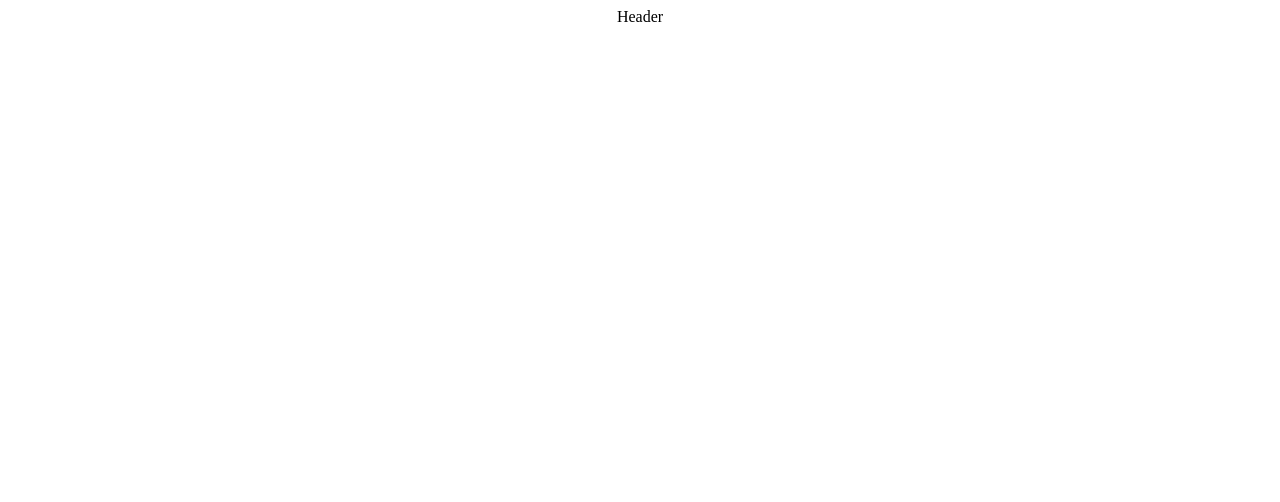
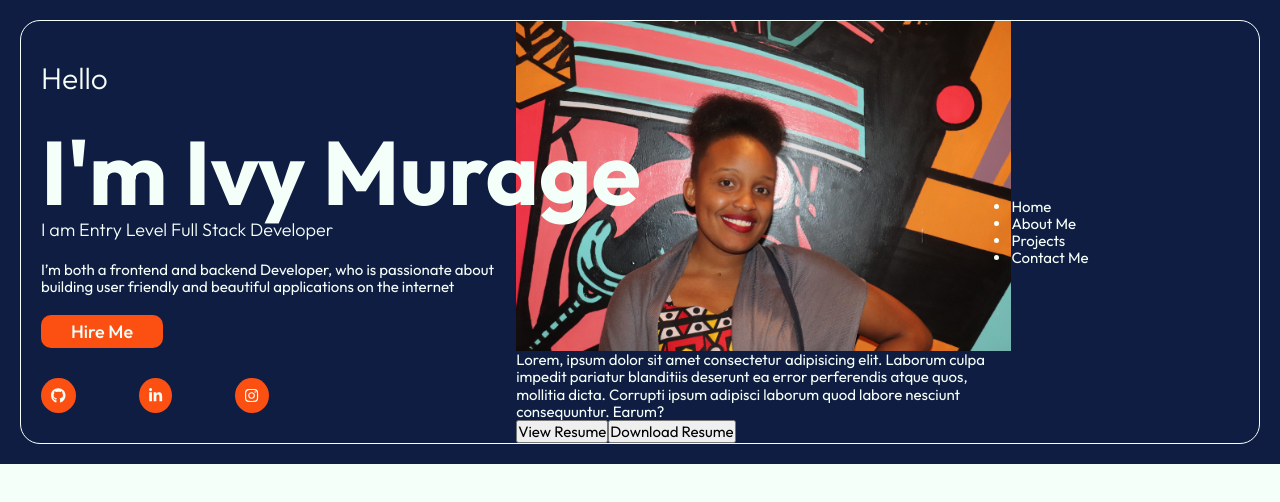
Before and after one commit to Murage-Ivy/my-portfolio, a React (Create React App) app: page / in a window 1280 px wide. Shown: the top 502 px of the page. Built offline with nearby package versions, Linux system fonts and the light colour scheme.

Commit message:
Implement the info section

```diff
--- a/package.json
+++ b/package.json
@@ -3,6 +3,11 @@
   "version": "0.1.0",
   "private": true,
   "dependencies": {
+    "@fortawesome/fontawesome-svg-core": "^6.2.1",
+    "@fortawesome/free-brands-svg-icons": "^6.2.1",
+    "@fortawesome/free-regular-svg-icons": "^6.2.1",
+    "@fortawesome/free-solid-svg-icons": "^6.2.1",
+    "@fortawesome/react-fontawesome": "^0.2.0",
     "@testing-library/jest-dom": "^5.16.5",
     "@testing-library/react": "^13.4.0",
     "@testing-library/user-event": "^13.5.0",
--- a/src/App.css
+++ b/src/App.css
@@ -1,38 +1,24 @@
-.App {
-  text-align: center;
+@import url("https://fonts.googleapis.com/css2?family=Outfit:wght@300;400;500;700;900&display=swap");
+:root {
+  --primary-color: #101d42;
+  --secondary-color: #f5fffa;
+  --tertiary-color: #fb5012;
+}
+* {
+  padding: 0;
+  box-sizing: border-box;
+  margin: 0;
+  font-family: "Outfit", sans-serif;
+  font-size: 15px;
 }
 
-.App-logo {
-  height: 40vmin;
-  pointer-events: none;
+html,
+body {
+  scroll-behavior: smooth;
+  line-height: 1.15; /* 1 */
+  -webkit-text-size-adjust: 100%; /* 2 */
+  background-color: var(--secondary-color);
 }
-
-@media (prefers-reduced-motion: no-preference) {
-  .App-logo {
-    animation: App-logo-spin infinite 20s linear;
-  }
+App {
+  display: block;
 }
-
-.App-header {
-  background-color: #282c34;
-  min-height: 100vh;
-  display: flex;
-  flex-direction: column;
-  align-items: center;
-  justify-content: center;
-  font-size: calc(10px + 2vmin);
-  color: white;
-}
-
-.App-link {
-  color: #61dafb;
-}
-
-@keyframes App-logo-spin {
-  from {
-    transform: rotate(0deg);
-  }
-  to {
-    transform: rotate(360deg);
-  }
-}
--- a/src/components/header/Header.css
+++ b/src/components/header/Header.css
@@ -0,0 +1,13 @@
+.header {
+  background-color: var(--primary-color);
+  padding: 20px;
+}
+header {
+  display: grid;
+  grid-template-columns: 40% 40% 20%;
+  background-color: var(--primary-color);
+  color: var(--secondary-color);
+  border: 1px solid var(--secondary-color);
+  border-radius: 20px;
+  align-items: center;
+}
--- a/src/components/header/Header.jsx
+++ b/src/components/header/Header.jsx
@@ -1,9 +1,18 @@
-import React from 'react'
-
+import React from "react";
+import ImageSection from "../image_section/ImageSection";
+import InfoSection from "../info_section/InfoSection";
+import Nav from "../nav/Nav";
+import "./Header.css";
 function Header() {
   return (
-    <div>Header</div>
-  )
+    <div className="header">
+      <header>
+        <InfoSection />
+        <ImageSection />
+        <Nav />
+      </header>
+    </div>
+  );
 }
 
-export default Header
+export default Header;
--- /dev/null
+++ b/src/components/image_section/ImageSection.css
@@ -0,0 +1,9 @@
+.image-section{
+
+}
+
+.image-section > img {
+    display: block;
+    max-width: 100%;
+
+}
--- /dev/null
+++ b/src/components/image_section/ImageSection.jsx
@@ -0,0 +1,24 @@
+import React from "react";
+import "./ImageSection.css";
+
+function ImageSection() {
+  return (
+    <div className="image-section">
+      <img src="../assets/Images/IMG_8914.JPG" alt="myimage" />
+      <div className="brief-intro">
+        <p>
+          Lorem, ipsum dolor sit amet consectetur adipisicing elit. Laborum
+          culpa impedit pariatur blanditiis deserunt ea error perferendis atque
+          quos, mollitia dicta. Corrupti ipsum adipisci laborum quod labore
+          nesciunt consequuntur. Earum?
+        </p>
+        <div className="action-btns">
+          <button>View Resume</button>
+          <button>Download Resume</button>
+        </div>
+      </div>
+    </div>
+  );
+}
+
+export default ImageSection;
--- /dev/null
+++ b/src/components/info_section/InfoSection.css
@@ -0,0 +1,64 @@
+.info-section {
+  padding: 20px;
+  height: 100%;
+  display: grid;
+  /* display: flex;
+  flex-direction: column;
+  justify-content: space-between; */
+}
+.top-level {
+  height: 200px;
+  display: flex;
+  flex-direction: column;
+  justify-content: space-between;
+}
+
+.top-level > h1 {
+  font-size: 6em;
+  position: absolute;
+  z-index: 1;
+  top: 15%;
+}
+
+.top-level > h3 {
+  font-size: 20px;
+  position: relative;
+  top: 10%;
+  bottom: 20px;
+  font-size: 2em;
+  font-weight: 300;
+}
+
+.top-level > h4 {
+  font-size: 18px;
+  font-weight: 300;
+}
+
+.info-section > p {
+  font-size: 15px;
+  font-weight: 400;
+}
+.call-action {
+  width: fit-content;
+  height: fit-content;
+  background-color: var(--tertiary-color);
+  padding: 5px 30px;
+  border: none;
+  color: var(--secondary-color);
+  border-radius: 10px;
+  font-size: 18px;
+  font-weight: 500;
+}
+
+.social-btns {
+  display: flex;
+  justify-content: space-between;
+  align-items: center;
+  color: var(--secondary-color);
+  width: 50%;
+}
+.icon {
+  background-color: var(--tertiary-color);
+  border-radius: 50%;
+  padding: 10px;
+}
--- /dev/null
+++ b/src/components/info_section/InfoSection.jsx
@@ -0,0 +1,34 @@
+import {
+  faGithub,
+  faInstagram,
+  faLinkedinIn,
+} from "@fortawesome/free-brands-svg-icons";
+import { FontAwesomeIcon } from "@fortawesome/react-fontawesome";
+import React from "react";
+import "./InfoSection.css";
+
+function InfoSection() {
+  return (
+    <div className="info-section">
+      <div className="top-level">
+        <h3>Hello</h3>
+        <h1>I'm Ivy Murage</h1>
+        <h4>I am Entry Level Full Stack Developer</h4>
+      </div>
+      <p>
+        I’m both a frontend and backend Developer, who is passionate about
+        <br />
+        building user friendly and beautiful applications on the internet
+      </p>
+
+      <button className="call-action">Hire Me</button>
+      <div className="social-btns">
+        <FontAwesomeIcon icon={faGithub} className="icon" />
+        <FontAwesomeIcon icon={faLinkedinIn} className="icon"  />
+        <FontAwesomeIcon icon={faInstagram} className="icon" />
+      </div>
+    </div>
+  );
+}
+
+export default InfoSection;
--- /dev/null
+++ b/src/components/nav/Nav.jsx
@@ -0,0 +1,17 @@
+import React from "react";
+import "./Nav.css";
+
+function Nav() {
+  return (
+    <div className="nav">
+      <ul>
+        <li>Home</li>
+        <li>About Me</li>
+        <li>Projects</li>
+        <li>Contact Me</li>
+      </ul>
+    </div>
+  );
+}
+
+export default Nav;
```
Also changed, not shown: public/assets/Images/IMG_8914.JPG (added), src/components/nav/Nav.css (added), 1 other file (tests, documents, lock files or other folders).
